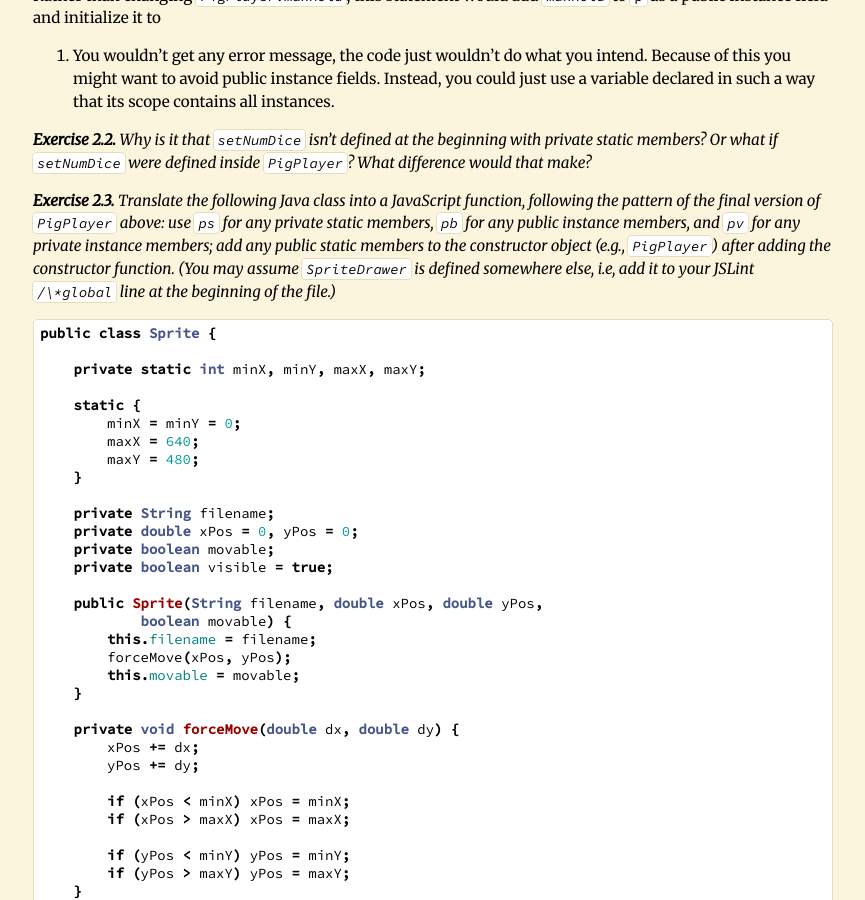
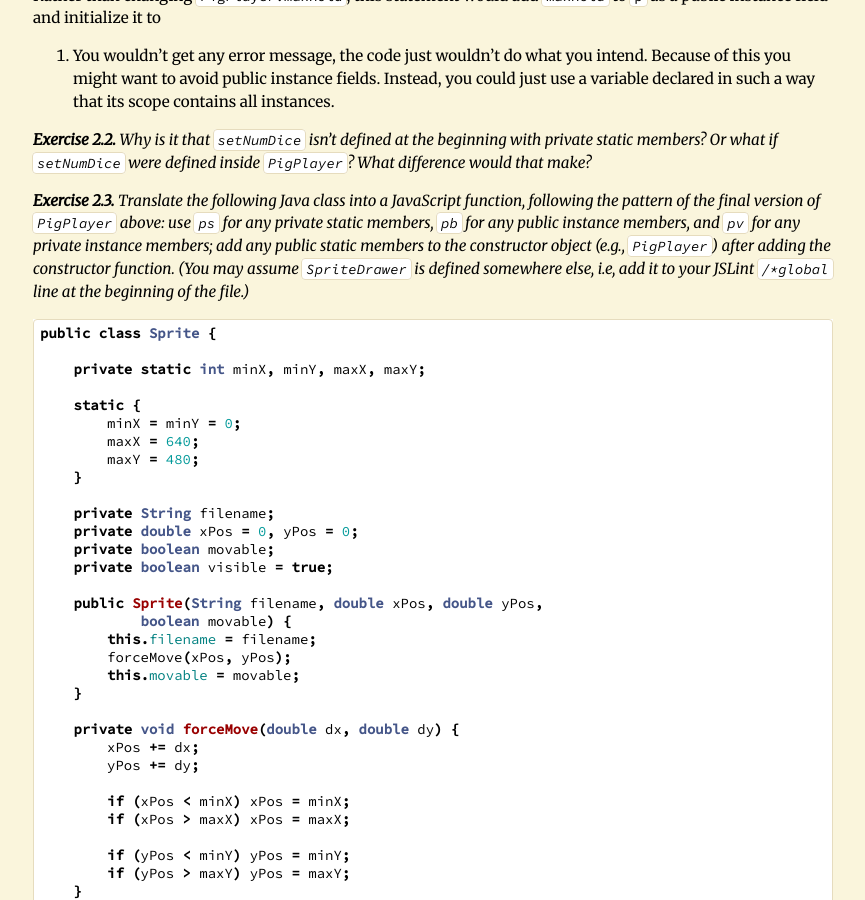
Before and after one commit to dvon/cgbk, a Jekyll site: the page built from _posts/2016-01-20-JavaScript-(Part-2).md, in a window 1280 px wide and 900 px high, scrolled down 7570 px. Shown: the whole window, without its empty margins (207-1072 px from the left). Built offline with Jekyll 4.4.1, drawn with Linux system fonts in a browser that asks for light colours; Markdown is read by kramdown in place of the engine named in the settings.

Commit message:
Fix problem with literal asterisk inside em section.

```diff
--- a/_posts/2016-01-20-JavaScript-(Part-2).md
+++ b/_posts/2016-01-20-JavaScript-(Part-2).md
@@ -485,15 +485,15 @@ instances.
 with private static members?  Or what if `setNumDice` were
 defined inside `PigPlayer`?  What difference would that make?*
 
-@.  *Translate the following Java class into a JavaScript function,
+@.  _Translate the following Java class into a JavaScript function,
 following the pattern of the final version of `PigPlayer`
 above:  use `ps` for any private static members, `pb` for
 any public instance members, and `pv` for any private instance
 members; add any public static members to the constructor object
 (e.g., `PigPlayer`) after adding the constructor function.
 (You may assume `SpriteDrawer` is defined somewhere else, i.e,
-add it to your JSLint `/\*global` line at the beginning of the
-file.)*
+add it to your JSLint `/*global` line at the beginning of the
+file.)_
 
 ~~~java
 public class Sprite {
```
